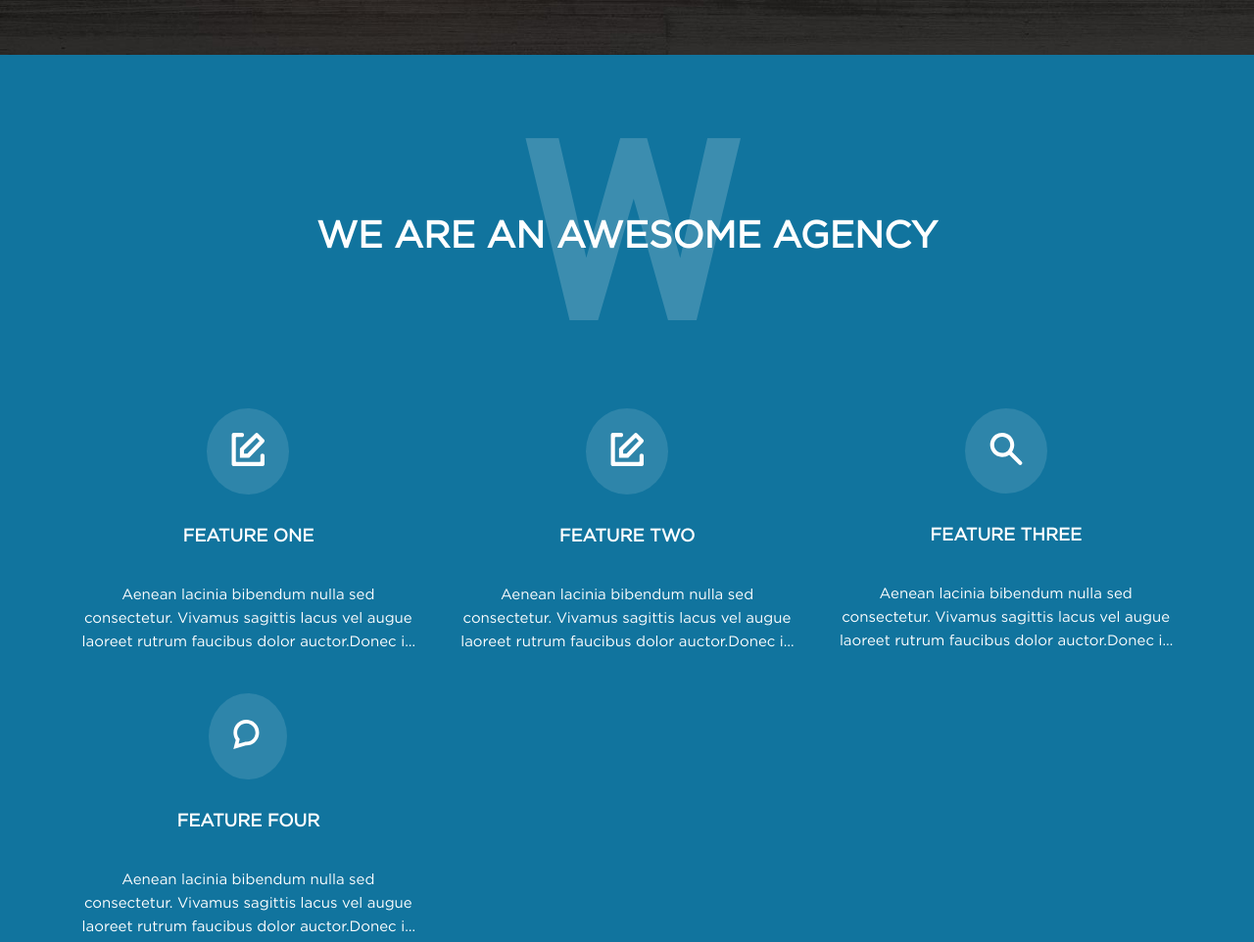
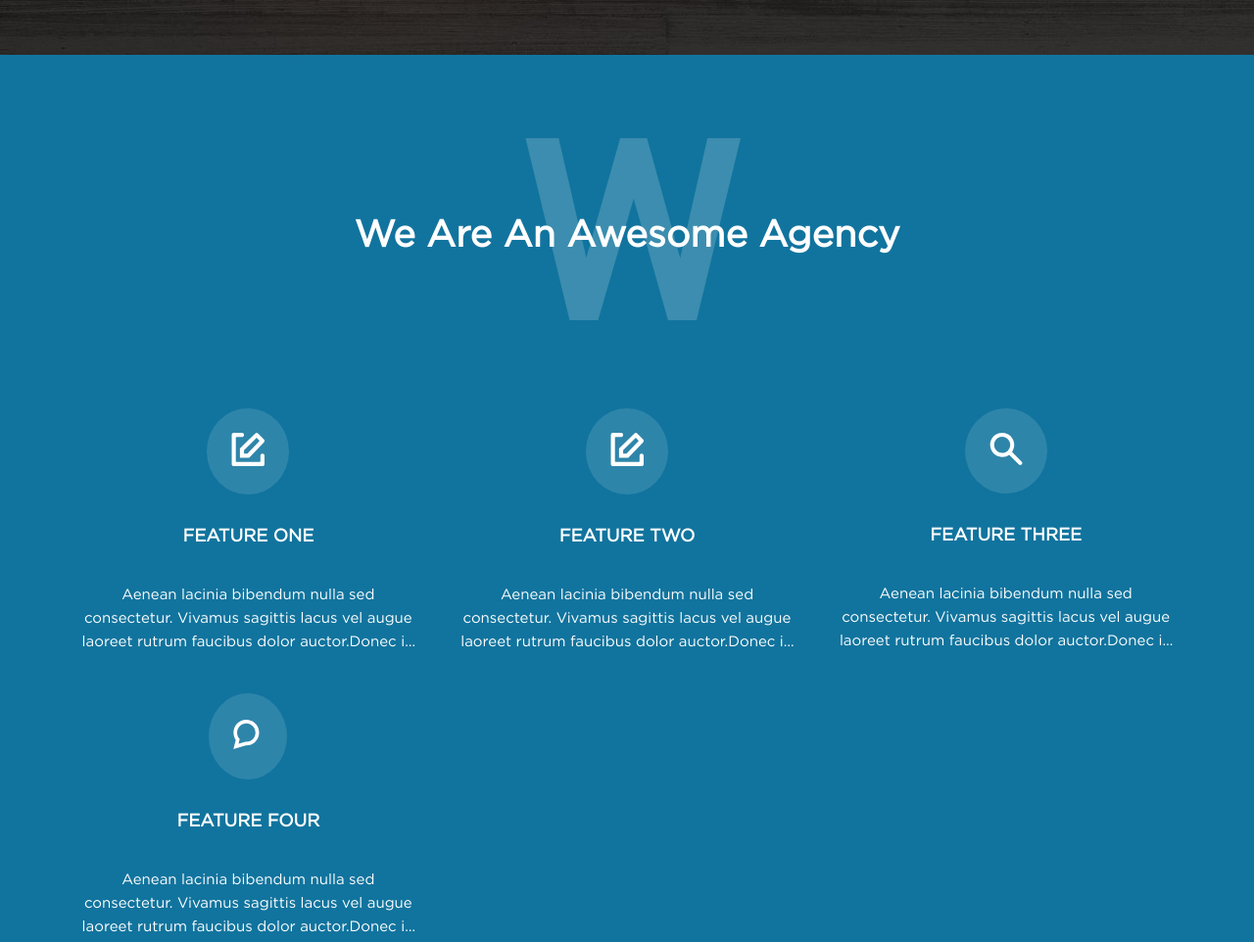
Before and after one commit to hieule7201/trainee, a plain HTML site: page index.html in a window 1280 px wide. Shown: the part 860-1822 px from the top of the page at 98% size. Drawn offline with Linux system fonts and the light colour scheme.

Commit message:
last fix

```diff
--- a/css/custom.css
+++ b/css/custom.css
@@ -127,7 +127,9 @@
 .section {
     min-height: 211px;
     width: 100%;
-    height: fit-content;
+    display: flex;
+    align-items: center;
+    justify-content: center;
     position: relative;
     margin-top: 80px;
 }
@@ -147,18 +149,10 @@
 }
 
 .section-title {
-    position: absolute;
-    width: 100%;
-    left: 50%;
-    top: 50%;
-    transform: translate(-50%, -50%);
     font-size: 38px;
-    text-transform: uppercase;
     font-weight: bold;
     text-align: center;
     z-index: 1;
-    -webkit-font-smoothing: antialiased;
-    -moz-osx-font-smoothing: grayscale;
 }
 
 /* FEATURE */
```
